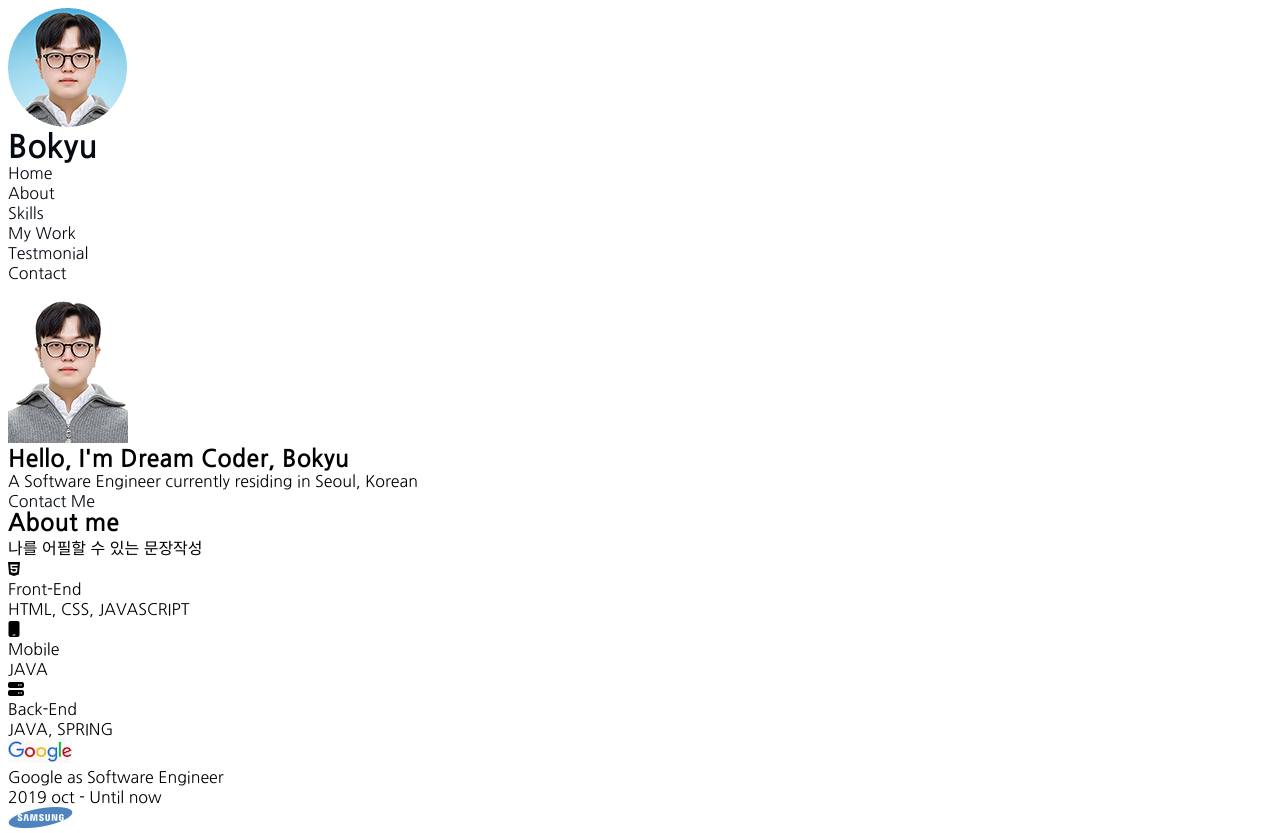
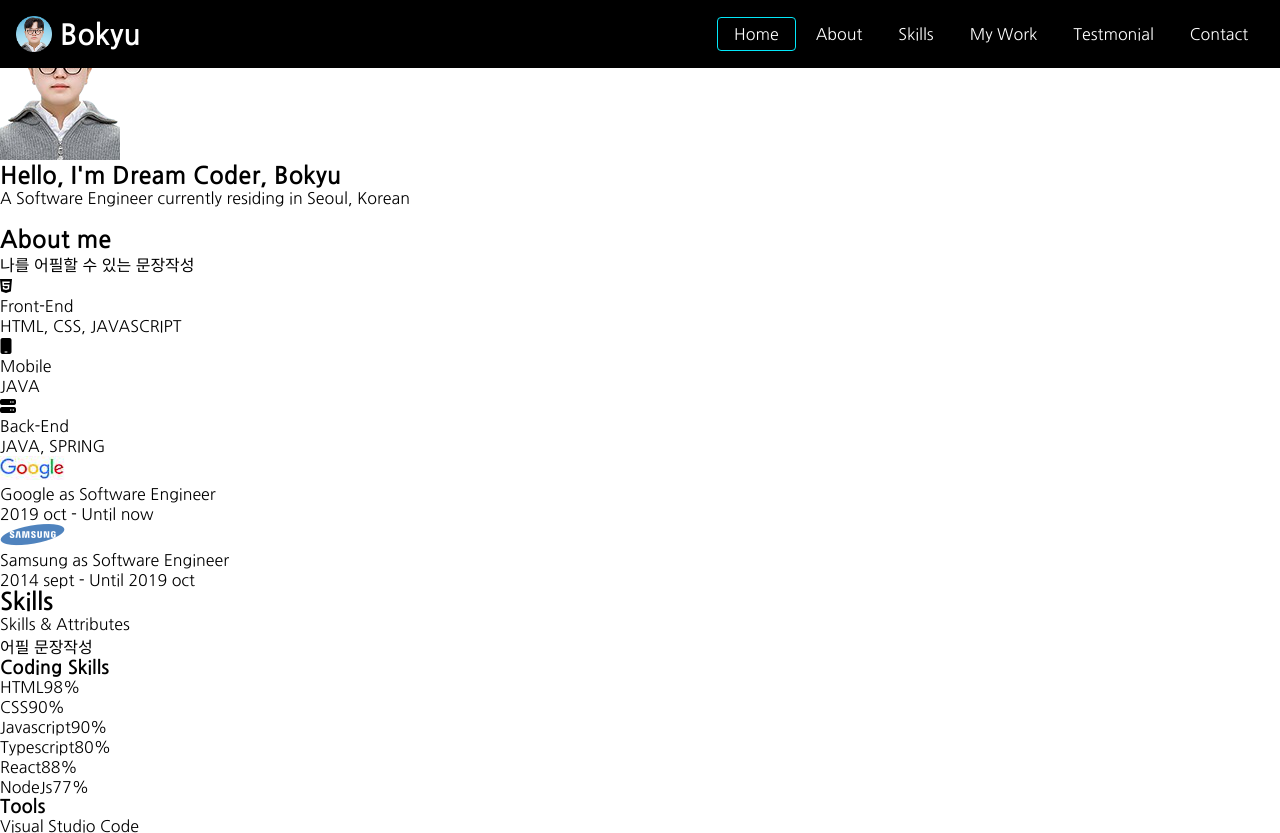
Before and after one commit to JBK501/jbk501.github.io, a plain HTML site: page index.html in a window 1280 px wide. Shown: the top 833 px of the page. Drawn offline with Linux system fonts and the light colour scheme.

Commit message:
CSS-Header

```diff
--- a/css/style.css
+++ b/css/style.css
@@ -16,10 +16,12 @@
 
 *{
     box-sizing: border-box;
+    /* 패딩과 보더 포함 크기지정 : width, height을 정확하게 파악하기 위해서 사용 */
 }
 
 body{
     font-family: 'Nanum Gothic',sans-serif;
+    margin: 0;
 }
 
 h1,
@@ -37,7 +39,7 @@ ul{
 
 a{
     text-decoration: none;
-    color: var(--color-primary);
+    color: var(--color-text);
 }
 
 button{
@@ -49,3 +51,47 @@ button{
 button:focus{
     outline: 1px solid var(--color-accent);
 }
+
+.header{
+    background-color: black;
+    position: fixed;
+    top: 0;
+    width: 100%;
+    padding: 1rem;
+    display: flex;
+    justify-content: space-between;
+    align-items: center;
+}
+
+.header__logo{
+    display: flex;
+    align-items: center;
+    gap: 8px;
+}
+
+.header__logo__img{
+    width: 36px;
+    height: 36px;
+}
+
+.header__logo__title{
+    font-size: 1.8rem;
+}
+
+.header__menu{
+    display: flex;
+    gap: 4px;
+}
+
+.header__menu__item{
+    padding: 8px 16px;
+}
+
+.header__menu__item:hover{
+    border-bottom: 1px solid var(--color-accent);
+}
+
+.header__menu__item.active{
+    border: 1px solid var(--color-accent);
+    border-radius: 4px;
+}
--- a/index.html
+++ b/index.html
@@ -35,19 +35,19 @@
     </head>
     <body>
         <!-- Header -->
-        <header>
-            <div>
-                <img src="images/favicon.ico" alt="logo">
-                <h1><a href="#">Bokyu</a></h1>
+        <header class="header">
+            <div class="header__logo">
+                <img class="header__logo__img" src="images/favicon.ico" alt="logo">
+                <h1><a class="header__logo__title" href="#">Bokyu</a></h1>
             </div>
             <nav>
-                <ul>
-                    <li><a href="#home">Home</a></li>
-                    <li><a href="#about">About</a></li>
-                    <li><a href="#skills">Skills</a></li>
-                    <li><a href="#work">My Work</a></li>
-                    <li><a href="#testmonial">Testmonial</a></li>
-                    <li><a href="#contact">Contact</a></li>
+                <ul class="header__menu">
+                    <li><a class="header__menu__item active" href="#home">Home</a></li>
+                    <li><a class="header__menu__item" href="#about">About</a></li>
+                    <li><a class="header__menu__item" href="#skills">Skills</a></li>
+                    <li><a class="header__menu__item" href="#work">My Work</a></li>
+                    <li><a class="header__menu__item" href="#testmonial">Testmonial</a></li>
+                    <li><a class="header__menu__item" href="#contact">Contact</a></li>
                 </ul>
             </nav>
         </header>
```
